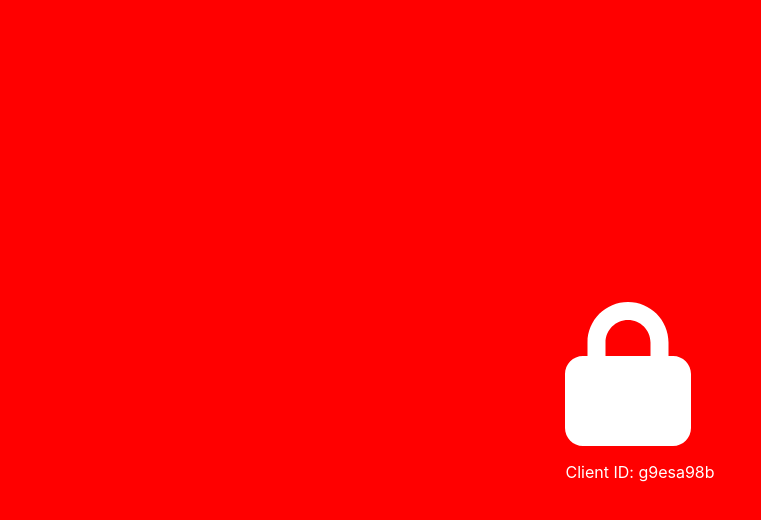
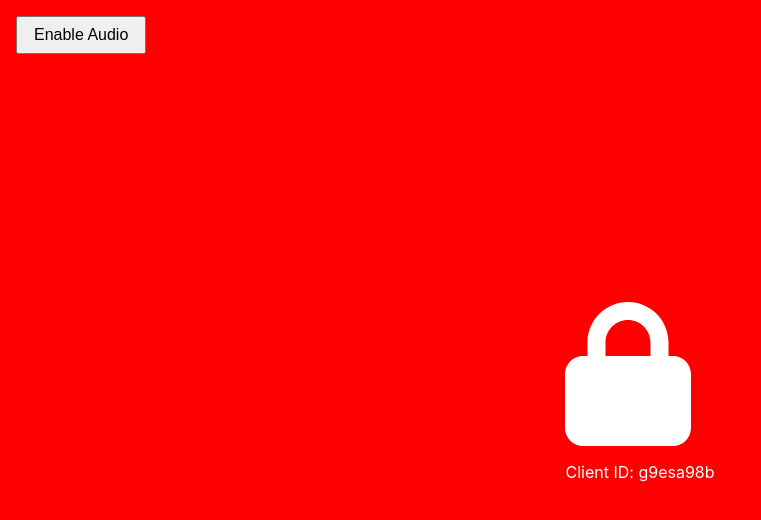
Before and after one commit to gagepaynee/locking-app, a React (Create React App) app: page / in a window 1280 px wide. Shown: the top 520 px of the page, without its empty margins (0-761 px from the left). Built offline with nearby package versions, Linux system fonts and the light colour scheme; no server answers; a small style sheet from the web is missing.

Commit message:
Add audio enable button for iOS

```diff
--- a/src/App.css
+++ b/src/App.css
@@ -16,3 +16,11 @@
   color: white;
   font-size: 10rem;
 }
+
+.enable-audio {
+  position: absolute;
+  top: 1rem;
+  left: 1rem;
+  padding: 0.5rem 1rem;
+  font-size: 1rem;
+}
--- a/src/App.js
+++ b/src/App.js
@@ -12,7 +12,22 @@ import unlockedSound from '../media/unlocked.wav';
 function App() {
   const [clientId, setClientId] = useState('');
   const [unlocked, setUnlocked] = useState(false);
+  const [audioEnabled, setAudioEnabled] = useState(false);
   const unlockedAudioRef = useRef(new Audio(unlockedSound));
+
+  const enableAudio = () => {
+    if (unlockedAudioRef.current) {
+      unlockedAudioRef.current.play().then(() => {
+        unlockedAudioRef.current.pause();
+        setAudioEnabled(true);
+      }).catch(() => {
+        // Even if playback fails, we consider audio enabled
+        setAudioEnabled(true);
+      });
+    } else {
+      setAudioEnabled(true);
+    }
+  };
 
   useEffect(() => {
     // Generate a simple unique id for this client.
@@ -31,7 +46,7 @@ function App() {
         const data = JSON.parse(evt.data);
         if (data.event === 'unlocked' && data.id === id) {
           setUnlocked(true);
-          if (unlockedAudioRef.current) {
+          if (unlockedAudioRef.current && audioEnabled) {
             try {
               unlockedAudioRef.current.play();
             } catch (e) {
@@ -52,6 +67,9 @@ function App() {
 
   return (
     <div className={`App ${unlocked ? 'unlocked' : ''}`}>
+      {!audioEnabled && (
+        <button onClick={enableAudio} className="enable-audio">Enable Audio</button>
+      )}
       <div>
       <FontAwesomeIcon
         icon={unlocked ? faLockOpen : faLock}
```
